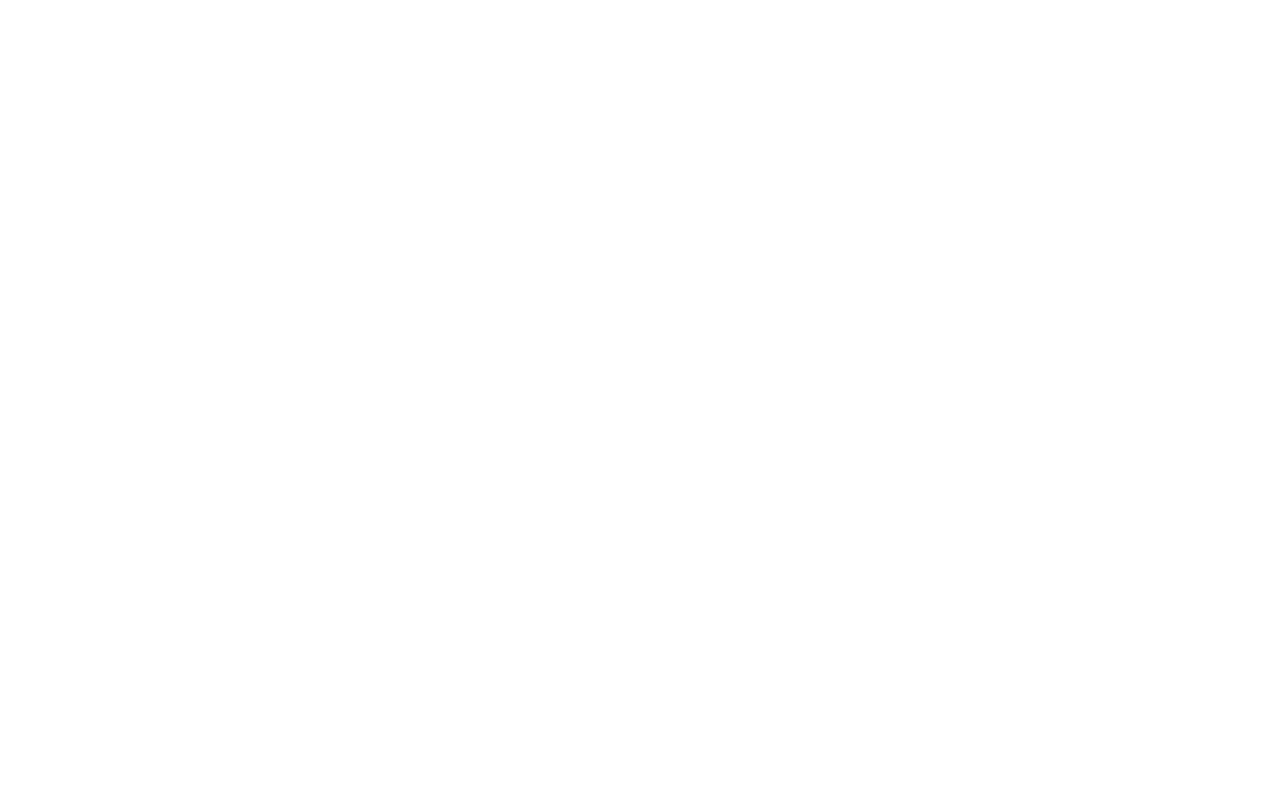
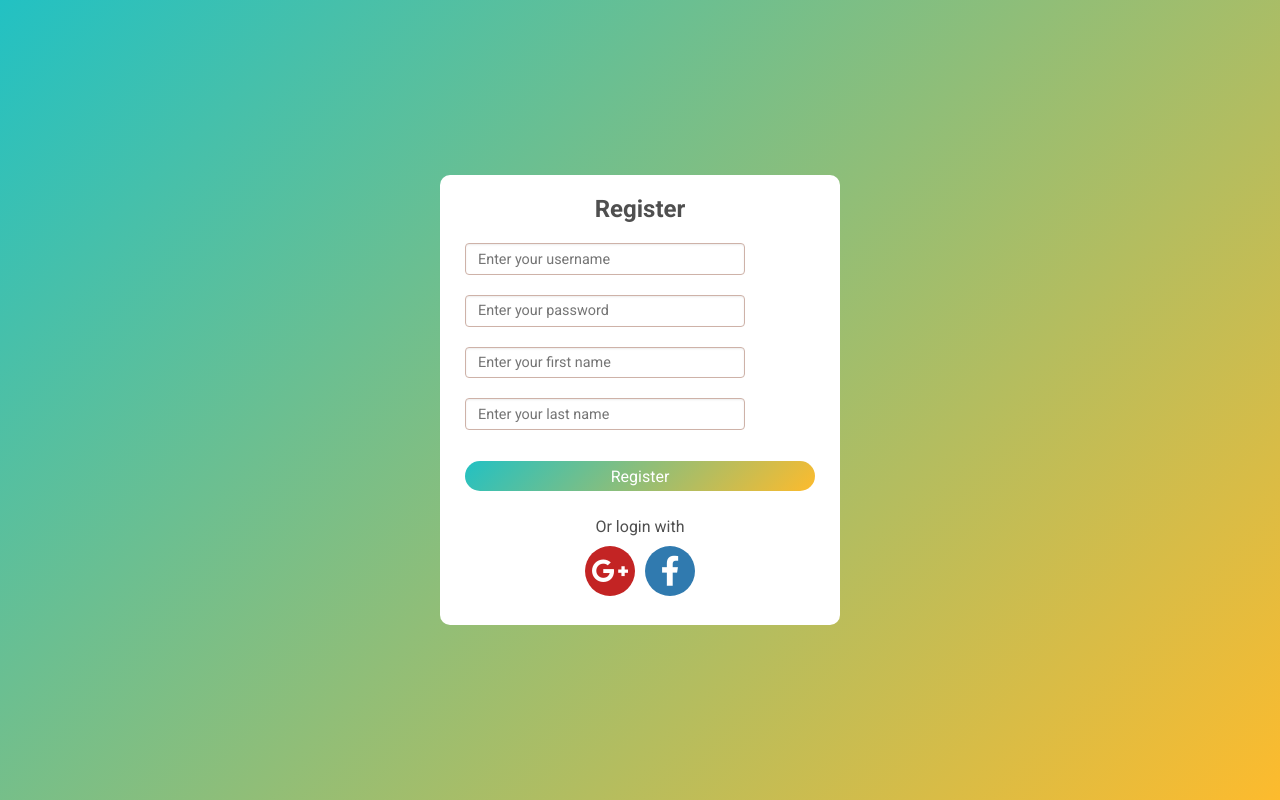
Before and after one commit to nguyen8amk1/DoAnWebBookingKhachSan, a React (Create React App) app in the folder client/: page /register in a window 1280 px wide. Before the commit this address had no page. Built offline with nearby package versions, Linux system fonts and the light colour scheme; a web font is replaced by a local one.

Commit message:
complete login modal and register page

```diff
--- a/client/src/App.js
+++ b/client/src/App.js
@@ -10,7 +10,7 @@
 import MapComponentTest from "./components/Homepage/TestMapComponent";
 // import Destination__slider from "./components/Homepage/Specialty";
 import Searchpage from "./views/Searchpage";
-
+import RegisterPage from "./views/RegisterPage";
 function App() {
   const action = useNavigationType();
   const location = useLocation();
@@ -53,6 +53,7 @@
         <Routes>
           <Route exact path="/" Component={Homepage} />
           <Route path="/Searchpage" Component={Searchpage} />
+          <Route path="/register" Component={RegisterPage} />
         </Routes>
         {/* <p> */}
         {/* <Destination__slider /> */}
--- /dev/null
+++ b/client/src/style/User/RegisterPage.scss
@@ -0,0 +1,81 @@
+.login-background {
+    //background: rgb(34, 193, 195);
+    background: linear-gradient(135deg, rgba(34, 193, 195, 1) 0%, rgba(253, 187, 45, 1) 100%);
+    height: 100vh;
+
+    .login-container {
+        width: 400px;
+        border-radius: 10px;
+        background-color: white;
+        position: absolute;
+        margin: auto;
+        top: 0;
+        bottom: 0;
+        right: 0;
+        left: 0;
+        height: 450px;
+
+        .login-content {
+            padding: 10px;
+
+            .login-text {
+                text-align: center;
+                font-weight: 600;
+                font-size: 24px;
+                padding-top: 10px;
+            }
+
+            .login-input {
+                margin: 20px 0;
+            }
+
+            .btn-login {
+                width: 100%;
+                margin: 10px 0;
+                height: 30px;
+                border-radius: 15px;
+                outline: none;
+                border: none;
+                background: linear-gradient(135deg, rgba(34, 193, 195, 1) 0%, rgba(253, 187, 45, 1) 100%);
+                color: white;
+                font-size: 16px;
+            }
+
+            .forgot-password {
+                font-size: 12px;
+            }
+
+            .social-login {
+                display: flex;
+                text-align: center;
+                justify-content: center;
+                margin-top: 10px;
+
+                .google {
+                    font-size: 30px;
+                    background: #c32424;
+                    border-radius: 50%;
+                    height: 50px;
+                    width: 50px;
+                    display: flex;
+                    align-items: center;
+                    justify-content: center;
+                    color: white;
+                    margin-right: 10px;
+                }
+
+                .facebook {
+                    font-size: 30px;
+                    background: #307aaf;
+                    border-radius: 50%;
+                    height: 50px;
+                    width: 50px;
+                    display: flex;
+                    align-items: center;
+                    justify-content: center;
+                    color: white;
+                }
+            }
+        }
+    }
+}
--- /dev/null
+++ b/client/src/utils/emitter.js
@@ -0,0 +1,6 @@
+import EventEmitter from 'events';
+
+const _emitter = new EventEmitter();
+_emitter.setMaxListeners(0);
+
+export const emitter = _emitter;
--- a/client/src/views/Homepage.js
+++ b/client/src/views/Homepage.js
@@ -8,12 +8,11 @@
 import Property__list from "../components/Homepage/Property__list";
 import Featured__properties from "../components/Homepage/Featured__properties";
 import Mail__list from "../components/Footer/Mail__list";
-import { Link } from "react-router-dom";
+import { Link, useNavigate } from "react-router-dom";
 import UserLogin from "./UserLogin";
 import { useState } from "react";
-
-
-
+import { render } from "react-dom";
+import { emitter } from "../utils/emitter";
 
 
 const Homepage = () => {
@@ -25,13 +24,22 @@
   const toggleUserModal = () => {
     setOpenModal(!isOpenModal)
   }
+  const handleLoginData = (data) => {
+    console.log("data from child", data)
+    emitter.emit('EVENT_CLEAR_MODAL_DATA')
+  }
 
+  const navigate = useNavigate();
+  const handleRegister = () => {
+    navigate("/register");
+  }
   return (
     <>
       <div className="homepage">
         <UserLogin
           isOpenModal={isOpenModal}
           toggle={toggleUserModal}
+          handleLoginData={handleLoginData}
         />
         <div className="main">
           <Link to="/" className="main-child">
@@ -93,6 +101,13 @@
             >
               Login
             </button>
+            {/* <Link to="/register">
+              <div className="btn-register btn btn-primary">
+                <div className="explore-now" onClick={handleRegister}>
+                  Sign Up
+                </div>
+              </div>
+            </Link> */}
             <button
               type="button"
               className="btn-register btn btn-primary"
--- /dev/null
+++ b/client/src/views/RegisterPage.js
@@ -0,0 +1,122 @@
+import React, { Component } from 'react';
+import '../style/User/RegisterPage.scss'
+
+
+class RegisterPage extends Component {
+
+    constructor(props) {
+        super(props);
+        this.state = {
+            username: '',
+            password: '',
+            firstName: '',
+            lastName: '',
+            isShowPassword: false,
+            errMessage: '',
+        }
+    }
+
+    handleShowHidePassword = () => {
+        this.setState({
+            isShowPassword: !this.state.isShowPassword,
+        })
+    }
+
+
+    handleOnChangeUsername = (event) => {
+        this.setState({
+            username: event.target.value,
+        })
+    }
+
+    handleOnChangePassword = (event) => {
+        this.setState({
+            password: event.target.value,
+        })
+    }
+
+    handleOnChangeInput = (event, id) => {
+
+        /**
+         *
+         * this.state.email = this.state['email']
+         * ..this.state <=> copy current state
+         *
+         */
+        let copyState = { ...this.state };
+        copyState[id] = event.target.value;
+
+        this.setState({
+            ...copyState
+        })
+
+    }
+    handleLogin = () => {
+        console.log(this.state)
+    }
+    render() {
+        return (
+            <div className='login-background'>
+                <div className='login-container'>
+                    <div className='login-content'>
+                        <div className='col-12 login-text'>Register</div>
+                        <div className='col-12 form-group login-input'>
+                            <input type="text" className='form-control'
+                                placeholder='Enter your username'
+                                value={this.state.username}
+                                onChange={(event) => this.handleOnChangeInput(event, 'username')} />
+                        </div>
+                        <div className='col-12 form-group login-input'>
+                            <div className='custom-input-password'>
+                                <input
+                                    className='form-control'
+                                    placeholder='Enter your password'
+                                    value={this.state.password}
+                                    onChange={(event) => this.handleOnChangeInput(event, 'password')}
+                                />
+                            </div>
+                        </div>
+                        <div className='col-12 form-group login-input'>
+                            <input type="text" className='form-control'
+                                placeholder='Enter your first name'
+                                value={this.state.firstName}
+                                onChange={(event) => this.handleOnChangeInput(event, 'firstName')} />
+                        </div>
+                        <div className='col-12 form-group login-input'>
+                            <input type="text" className='form-control'
+                                placeholder='Enter your last name'
+                                value={this.state.lastName}
+                                onChange={(event) => this.handleOnChangeInput(event, 'lastName')} />
+                        </div>
+                        <div className='col-12' style={{ color: 'red' }}>
+                            {this.state.errMessage}
+                        </div>
+                        <div className='col-12 '>
+                            <button className='btn-login' onClick={() => { this.handleLogin() }}>Register</button>
+                        </div>
+                        <div className='col-12 text-center mt-3'>
+                            <span className='text-other-login'>Or login with</span>
+                        </div>
+                        <div className='col-12 social-login'>
+                            <i className="fab fa-google-plus-g google"></i>
+                            <i className="fab fa-facebook-f facebook"></i>
+                        </div>
+                    </div>
+                </div>
+            </div>
+        )
+    }
+
+}
+
+const mapStateToProps = state => {
+    return {
+    };
+};
+
+const mapDispatchToProps = dispatch => {
+    return {
+    };
+};
+
+export default RegisterPage;
--- a/client/src/views/UserLogin.js
+++ b/client/src/views/UserLogin.js
@@ -1,6 +1,6 @@
 import React, { Component } from 'react';
 import { Button, Modal, ModalHeader, ModalBody, ModalFooter } from 'reactstrap';
-
+import { emitter } from '../utils/emitter';
 
 class UserLogin extends Component {
 
@@ -10,8 +10,17 @@
             email: '',
             password: '',
         }
+        this.listenToEmitter();
     }
 
+    listenToEmitter() {
+        emitter.on('EVENT_CLEAR_MODAL_DATA', () => {
+            this.setState({
+                email: '',
+                password: '',
+            })
+        })
+    }
     componentDidMount() {
     }
 
@@ -20,6 +29,13 @@
     }
 
     handleOnChangeInput = (event, id) => {
+
+        /**
+         *
+         * this.state.email = this.state['email']
+         * ..this.state <=> copy current state
+         *
+         */
         let copyState = { ...this.state };
         copyState[id] = event.target.value;
 
@@ -29,8 +45,13 @@
 
     }
 
+    handleUserLogin = () => {
+        console.log(this.state)
+        this.props.handleLoginData(this.state);
+        this.props.toggle();
+    }
+
     render() {
-        console.log(this.state)
         return (
             <Modal
                 isOpen={this.props.isOpenModal}
@@ -58,14 +79,14 @@
                     </div>
                 </ModalBody>
                 <ModalFooter>
-                    <Button color="success" onClick={() => { this.toggle() }}>
+                    <Button color="success" onClick={() => { this.handleUserLogin() }}>
                         Login
                     </Button>{' '}
                     <Button color="secondary" onClick={() => { this.toggle() }}>
                         Cancel
                     </Button>
                 </ModalFooter>
-            </Modal>
+            </Modal >
         )
     }
 
```
Lines whose indentation alone changed are shown as unchanged.
